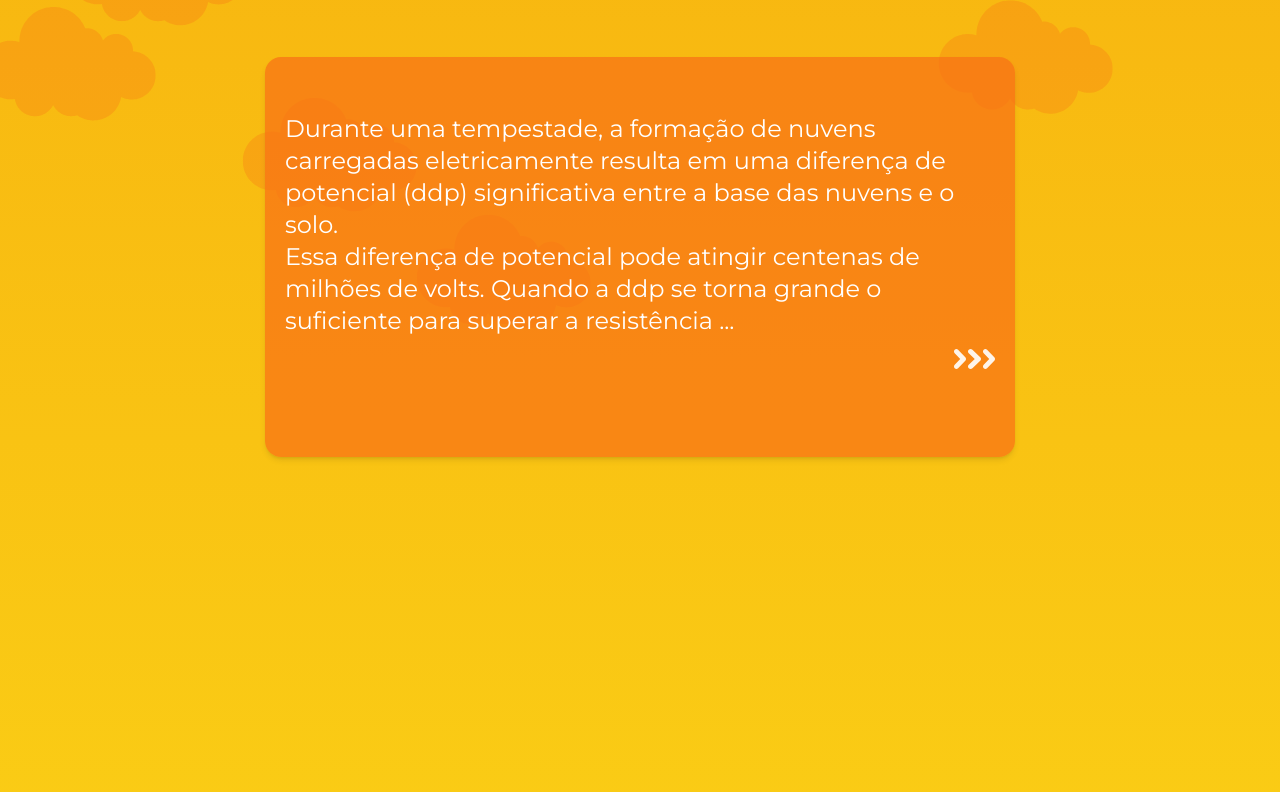
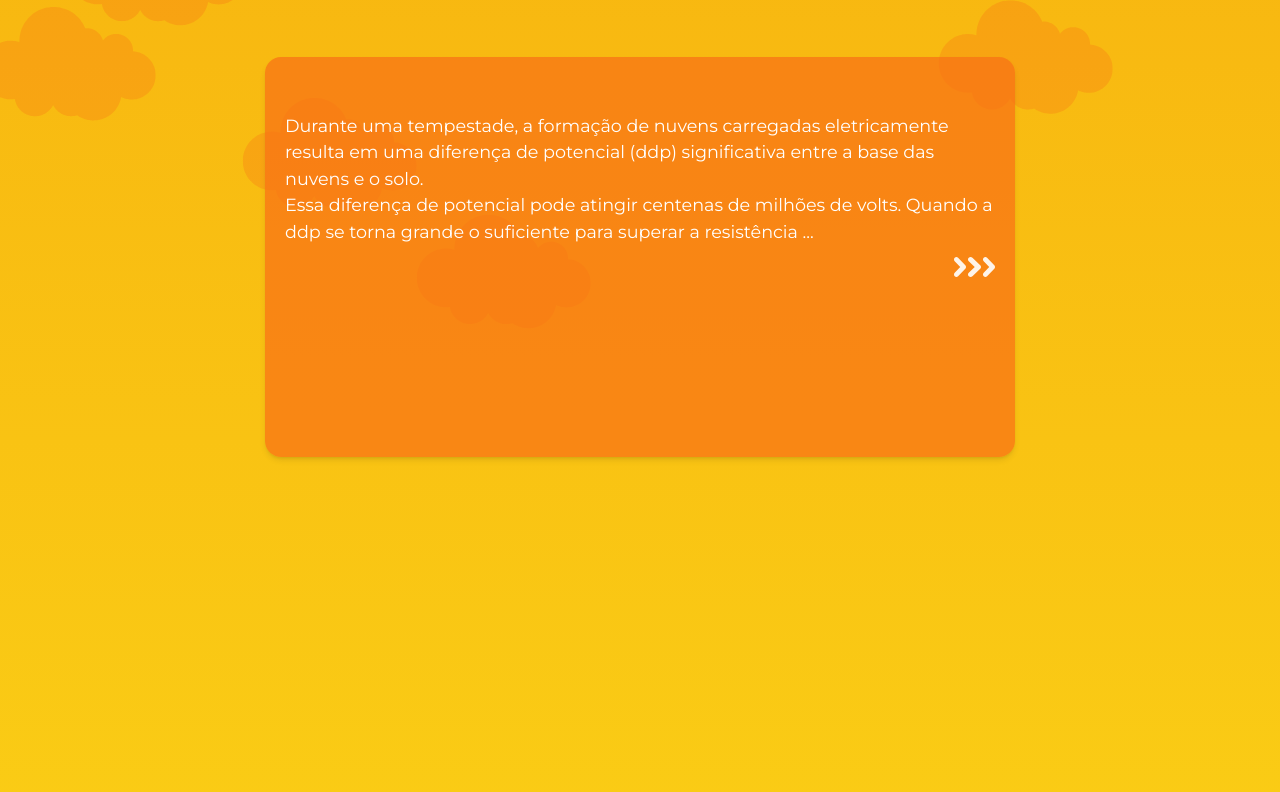
Before and after one commit to ricardoabb/FIS_C10_L3B_125, a Next.js app: page / in a window 1280 px wide. Shown: the part 1108-1900 px from the top of the page. Built offline with nearby package versions, Linux system fonts and the light colour scheme.

Commit message:
🐛 Fix text

```diff
--- a/src/app/components/AnimatedText.tsx
+++ b/src/app/components/AnimatedText.tsx
@@ -68,20 +68,43 @@ export function AnimatedText({ text, limit = 140, delay = 5 }: TextBoxProps) {
         setDisplayBtn('');
     }
 
+    interface TextWithHighlightsProps {
+        text: string;
+      }
 
+    function TextWithHighlights({ text }: TextWithHighlightsProps): JSX.Element {
+        const phrasesToHighlight: string[] = [
+            'Estudar', 'Reino de Jerusalém', 'o Condado de Trípoli', 'o Principado de Antioquia', 'Condado de Edessa.', 'proto'
+        ];
+
+        // Ordenar as frases para evitar conflito de palavras curtas dentro de frases mais longas
+        const sortedPhrases = phrasesToHighlight.sort((a, b) => b.length - a.length);
+
+        const regex = new RegExp(`(${sortedPhrases.join('|')})`, 'gi');
+
+        // Substitui as frases encontradas por uma versão com tag <strong>
+        const highlightedText = text.split(regex).map((part, index) =>
+            sortedPhrases.includes(part.toLowerCase())
+                ? <strong key={index}>{part}</strong>
+                : part
+        );
+
+        return <p className="text-[1.1rem] whitespace-pre-wrap select-none">{highlightedText}</p>;
+    }
 
     return (
-        <div className="relative h-full flex flex-col justify-between z-40">
-            <p className="text-base md:text-2xl whitespace-pre-wrap ">{displayedText}</p>
+        <div className="h-full flex flex-col justify-between">
+            {TextWithHighlights({ text: displayedText })}
+            {/* <p className="text-sm md:text-lg whitespace-pre-wrap select-none"></p> */}
             {remainingText && <p style={{ display: 'none' }}>{remainingText}</p>}
             <div className={`${text.length <= limit ? "hidden" : "flex"} items-center ml-auto gap-3 `}>
                 <a onClick={handlerBack} className={`${displayBtn} cursor-pointer animate-fade-in-out`}>voltar</a>
                 <div className={`w-[41px] py-3 none cursor-pointer ${animationNextBtn}  `}>
                     <a onClick={handlerLoadText}  >
                         <svg className={`${isOpen ? "fill-[#03273E]" : "fill-white"}`} width="41" height="20" viewBox="0 0 41 20" fill="none" xmlns="http://www.w3.org/2000/svg">
-                            <path  d="M0.699756 0.728087C1.63276 -0.242696 3.14547 -0.242696 4.07848 0.728087L11.3002 8.24224C12.2333 9.21303 12.2333 10.787 11.3002 11.7578L4.07848 19.2719C3.14547 20.2427 1.63276 20.2427 0.699756 19.2719C-0.233252 18.3011 -0.233252 16.7272 0.699756 15.7564L6.23216 10L0.699756 4.2436C-0.233252 3.27282 -0.233252 1.69887 0.699756 0.728087Z"  />
-                            <path  d="M14.7581 0.728087C15.7688 -0.242696 17.4076 -0.242696 18.4183 0.728087L26.2419 8.24224C27.2527 9.21303 27.2527 10.787 26.2419 11.7578L18.4183 19.2719C17.4076 20.2427 15.7688 20.2427 14.7581 19.2719C13.7473 18.3011 13.7473 16.7272 14.7581 15.7564L20.7515 10L14.7581 4.2436C13.7473 3.27282 13.7473 1.69887 14.7581 0.728087Z"  />
-                            <path  d="M29.6998 0.728087C30.6328 -0.242696 32.1455 -0.242696 33.0785 0.728087L40.3002 8.24224C41.2333 9.21303 41.2333 10.787 40.3002 11.7578L33.0785 19.2719C32.1455 20.2427 30.6328 20.2427 29.6998 19.2719C28.7667 18.3011 28.7667 16.7272 29.6998 15.7564L35.2322 10L29.6998 4.2436C28.7667 3.27282 28.7667 1.69887 29.6998 0.728087Z"  />
+                            <path d="M0.699756 0.728087C1.63276 -0.242696 3.14547 -0.242696 4.07848 0.728087L11.3002 8.24224C12.2333 9.21303 12.2333 10.787 11.3002 11.7578L4.07848 19.2719C3.14547 20.2427 1.63276 20.2427 0.699756 19.2719C-0.233252 18.3011 -0.233252 16.7272 0.699756 15.7564L6.23216 10L0.699756 4.2436C-0.233252 3.27282 -0.233252 1.69887 0.699756 0.728087Z" />
+                            <path d="M14.7581 0.728087C15.7688 -0.242696 17.4076 -0.242696 18.4183 0.728087L26.2419 8.24224C27.2527 9.21303 27.2527 10.787 26.2419 11.7578L18.4183 19.2719C17.4076 20.2427 15.7688 20.2427 14.7581 19.2719C13.7473 18.3011 13.7473 16.7272 14.7581 15.7564L20.7515 10L14.7581 4.2436C13.7473 3.27282 13.7473 1.69887 14.7581 0.728087Z" />
+                            <path d="M29.6998 0.728087C30.6328 -0.242696 32.1455 -0.242696 33.0785 0.728087L40.3002 8.24224C41.2333 9.21303 41.2333 10.787 40.3002 11.7578L33.0785 19.2719C32.1455 20.2427 30.6328 20.2427 29.6998 19.2719C28.7667 18.3011 28.7667 16.7272 29.6998 15.7564L35.2322 10L29.6998 4.2436C28.7667 3.27282 28.7667 1.69887 29.6998 0.728087Z" />
                         </svg>
                     </a>
                 </div>
--- a/src/app/components/TextBox.tsx
+++ b/src/app/components/TextBox.tsx
@@ -7,16 +7,17 @@ import { useModalStore } from "@/app/store/useModalStore";
 type textInfoProp = {
     title?: string;
     content?: string;
+    link?: string;
     hide?: boolean;
     bgColor?: string;
 
 };
 
-export function TextBox({ content = "", title = "", hide = false, bgColor = "black" }: textInfoProp) {
+export function TextBox({ content = "", title = "", hide = false, bgColor = "black", link }: textInfoProp) {
     const { isOpen } = useModalStore();
 
     return (
-        <div id="container" className={`relative ${isOpen ? 'w-full mb-24'  : 'w-[90%] mb-16' }  lg:w-[750px] h-[450px] md:h-[400px] mx-auto py-8 pt-14 px-5 ${bgColor} rounded-2xl shadow-md`}>
+        <div id="container" className={`relative ${isOpen ? 'w-full mb-24'  : 'w-[90%] mb-16' }  lg:w-[750px] h-[460px] md:h-[400px] mx-auto py-8 pt-14 px-5 ${bgColor} rounded-2xl shadow-md`}>
 
 
             <div id="title" className={`flex items-center justify-center gap-2 border-sand-500  ${hide ? "hidden" : "block"} `}>
@@ -30,6 +31,12 @@ export function TextBox({ content = "", title = "", hide = false, bgColor = "bla
                     <AnimatedText text={content} limit={290} />
                 </div>
             </div>
+            {
+              link &&(
+                <p className='text-[#fff] pb-4'>Para saber mais <a href="http://www.inpe.br/webelat/homepage/menu/el.atm/como.se.formam.os.raios.php" target='_blank' className='font-bold text-[#f97316]'> clique aqui</a></p>
+            )
+            }
+
 
         </div>
     )
--- a/src/app/page.tsx
+++ b/src/app/page.tsx
@@ -11,7 +11,7 @@ export default function Home() {
      <div className="relative w-full h-[200px] bg-gradient-to-b from-yellow-400 to-sky-950"></div>
      <PrincipalContainer />
      <div className="relative py-20 bg-[#4f2708] z-10">
-     <TextBox title="Conclusão" content={info.conclusion} bgColor='bg-[#2F1704] bg-opacity-75 text-white' />
+     <TextBox title="Conclusão" content={info.conclusion} link={info.conclusion_link} bgColor='bg-[#2F1704] bg-opacity-75 text-white' />
      </div>
      <CardModal />
     </main>
--- a/src/app/utils/info.tsx
+++ b/src/app/utils/info.tsx
@@ -2,7 +2,8 @@
 export const info =
 {
     intro: 'Durante uma tempestade, a formação de nuvens carregadas eletricamente resulta em uma diferença de potencial (ddp) significativa entre a base das nuvens e o solo.\nEssa diferença de potencial pode atingir centenas de milhões de volts. Quando a ddp se torna grande o suficiente para superar a resistência do ar, ocorre uma descarga elétrica em forma de raio.\nO raio, então, é uma intensa corrente elétrica que flui entre a nuvem e o solo, equilibrando as cargas elétricas e neutralizando a ddp. Esse processo é acompanhado por um espetáculo visual impressionante e, na maioria das vezes, por fenômenos sonoros como trovões.\nA compreensão da ddp na geração de raios é importante para a previsão de tempestades e para a redução de danos causados por descargas elétricas.',
-    conclusion: 'Foi possível perceber que a compreensão da diferença de potencial na geração de raios é fundamental não apenas para entendermos os fenômenos atmosféricos, mas também para aprimorarmos nossa capacidade de prever e diminuir os impactos das tempestades elétricas. À medida que a ciência avança, novas tecnologias e métodos de monitoramento nos permitem melhorar os sistemas de alerta precoce e implementar medidas de segurança mais eficazes e, com isso, continuar avançando em direção a um futuro mais seguro diante dos desafios naturais eminentes.'
+    conclusion: 'A compreensão da diferença de potencial na geração de raios é fundamental não apenas para entendermos os fenômenos atmosféricos, mas também para aprimorarmos nossa capacidade de prever e diminuir os impactos das tempestades elétricas. À medida que a ciência avança, novas tecnologias e métodos de monitoramento nos permitem melhorar os sistemas de alerta precoce e implementar medidas de segurança mais eficazes e, com isso, continuar avançando em direção a um futuro mais seguro diante dos desafios naturais eminentes.',
+    conclusion_link: 'http://www.inpe.br/webelat/homepage/menu/el.atm/como.se.formam.os.raios.php'
 }
 
 
```
Also changed, not shown: 1 other file (tests, documents, lock files or other folders).
